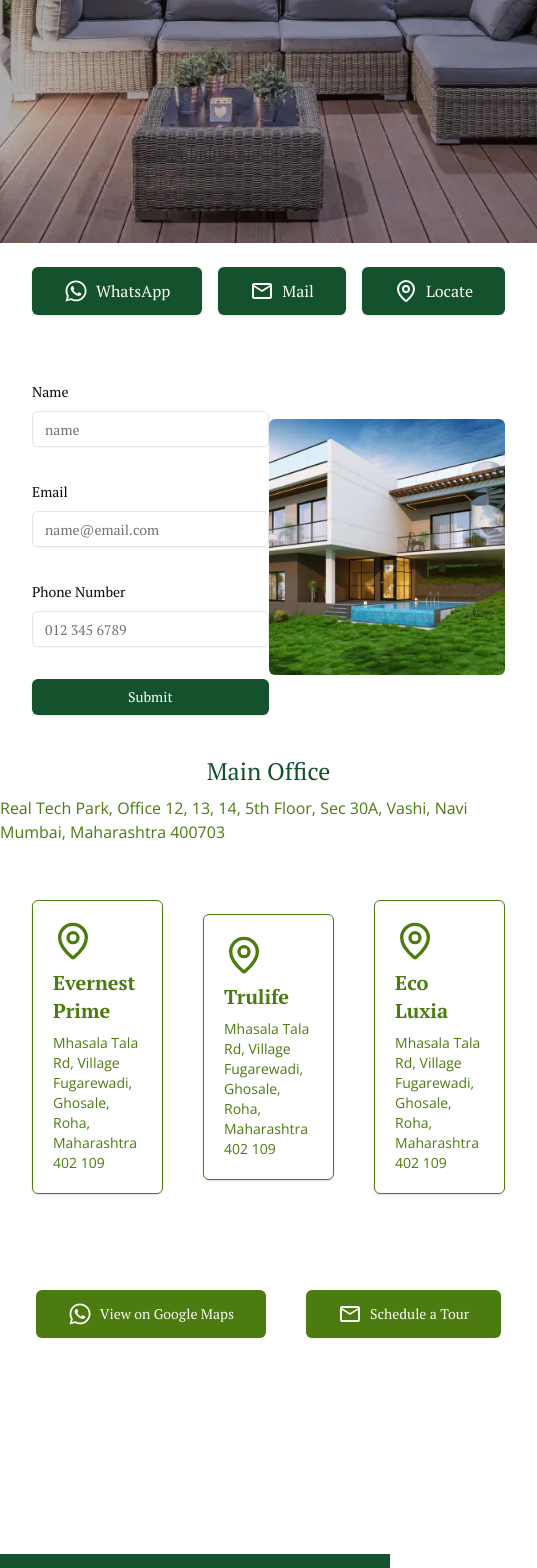
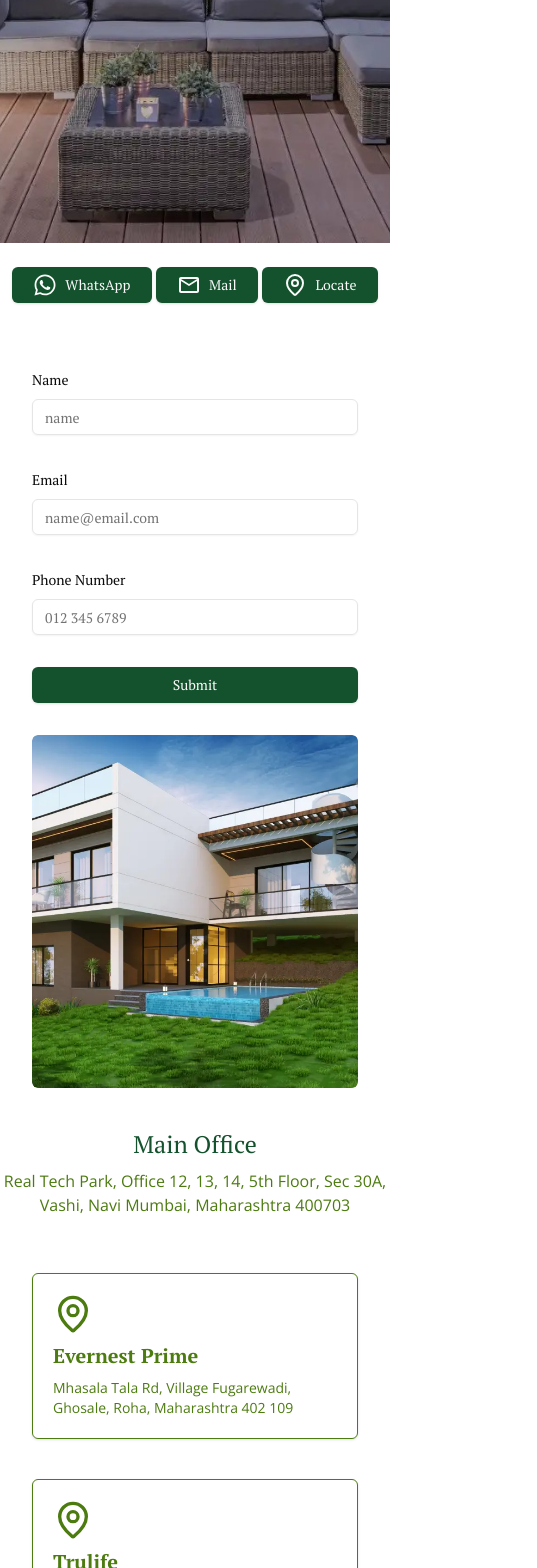
Before and after one commit to dev-kingz/ayassociates, a Next.js app: page /contact in a window 390 px wide. Shown: the part 432-2000 px from the top of the page, 537 px wide, since content can reach past the window. Built offline with nearby package versions, Linux system fonts and the light colour scheme.

Commit message:
refactor: Update ContactPage contact buttons and form layout and styling

```diff
--- a/src/app/contact/page.tsx
+++ b/src/app/contact/page.tsx
@@ -10,19 +10,22 @@ const ContactPage = () => {
   return (
     <div className="ContactPage flex grow flex-col items-center justify-center self-stretch">
       <section className="relative flex h-[80vh] grow items-center justify-center self-stretch bg-hero bg-cover bg-center pt-3 sm:h-[90vh]"></section>
-      <section className="flex items-center justify-between py-6 px-8 sm:px-14 gap-4 self-stretch">
-        <Button size={"lg"} className="grow flex gap-2 h-12 text-base">
+
+      <section className="ContactUsCTAs flex items-center sm:justify-between py-6 px-3 sm:px-14 gap-1 sm:gap-4 self-stretch">
+        <Button className="grow px-2 sm:px-2 flex gap-2 sm:h-12 text-sm sm:text-base">
           <FaWhatsapp className="w-6 h-6" /> WhatsApp
         </Button>
-        <Button size={"lg"} className="grow flex gap-2 h-12 text-base">
+        <Button className="grow px-2 sm:px-2 flex gap-2 sm:h-12 text-sm sm:text-base">
           <MdOutlineEmail className="w-6 h-6" /> Mail
         </Button>
-        <Button size={"lg"} className="grow flex gap-2 h-12 text-base">
+        <Button className="grow px-2 sm:px-2 flex gap-2 sm:h-12 text-sm sm:text-base">
           <LuMapPin className="w-6 h-6" /> Locate
         </Button>
       </section>
-      <section className="ContactUsSection flex items-center justify-center self-stretch grow py-10 px-8 sm:px-14">
+
+      <section className="ContactUsSection flex flex-col gap-8 sm:gap-0 sm:flex-row items-center justify-center self-stretch grow py-10 px-8 sm:px-14">
         <div className="ContactUsForm flex items-center justify-center flex-col grow self-stretch basis-1/2">
+        {/* Put Section Header Here */}
           <ContactForm />
         </div>
         <div className="ContactUsFormImage flex items-center justify-center flex-col grow relative self-stretch basis-1/2">
@@ -36,7 +39,7 @@ const ContactPage = () => {
         </div>
       </section>
       <section className="ContactUsSection flex items-center justify-center flex-col self-stretch grow">
-        <div className="Title flex items-center justify-center flex-col grow gap-2">
+        <div className="Title flex items-center justify-center flex-col grow gap-2 text-center">
           <h2 className="text-2xl sm:text-4xl font semibold text-primary leading-snug">
             Main Office
           </h2>
@@ -45,20 +48,31 @@ const ContactPage = () => {
             Mumbai, Maharashtra 400703
           </h2>
         </div>
-        <div className="LocationCards self-stretch flex items-center justify-center grow py-14 px-8 sm:px-14 gap-10">
+        <div className="LocationCards self-stretch flex flex-col sm:flex-row items-center justify-center grow py-14 px-8 sm:px-14 gap-10">
           {LocationList.map((location) => (
-            <div key={location.title} className="LocationCard text-secondary border border-secondary shadow flex items-start p-5 rounded-md justify-center flex-col gap-2">
+            <div
+              key={location.title}
+              className="LocationCard text-secondary border border-secondary shadow flex items-start p-5 rounded-md justify-center flex-col gap-2"
+            >
               <LuMapPin className="w-10 h-10" />
               <h2 className="text-xl font-semibold">{location.title}</h2>
               <h2 className="font-secondary text-sm">{location.address}</h2>
             </div>
           ))}
         </div>
-        <div className="CTAs self-stretch flex items-center justify-center grow py-10 px-8 sm:px-14 gap-10">
-          <Button variant={"secondary"} size={"lg"} className="flex gap-2 h-12">
+        <div className="CTAs self-stretch flex flex-col sm:flex-row items-center justify-center grow py-10 px-8 sm:px-14 gap-10">
+          <Button
+            variant={"secondary"}
+            size={"lg"}
+            className="self-stretch sm:self-auto flex gap-2 h-12"
+          >
             <FaWhatsapp className="w-6 h-6" /> View on Google Maps
           </Button>
-          <Button variant={"secondary"} size={"lg"} className="flex gap-2 h-12">
+          <Button
+            variant={"secondary"}
+            size={"lg"}
+            className="self-stretch sm:self-auto flex gap-2 h-12"
+          >
             <MdOutlineEmail className="w-6 h-6" /> Schedule a Tour
           </Button>
         </div>
```
